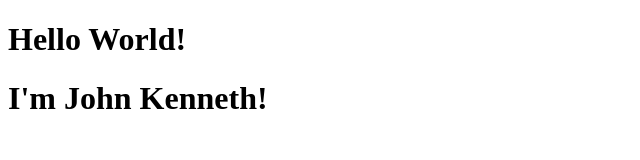
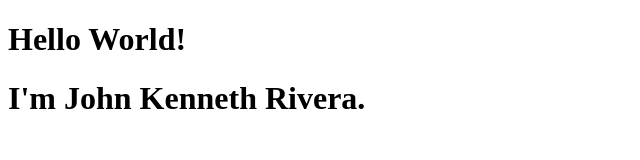
Before and after one commit to Crystalcraige/helloworld, a plain HTML site: page index.html in a window 1280 px wide. Shown: the whole page, without its empty margins (0-640 px from the left). Drawn offline with Linux system fonts and the light colour scheme.

Commit message:
First webpage

```diff
--- a/index.html
+++ b/index.html
@@ -4,10 +4,10 @@
     <meta charset="UTF-8">
     <meta http-equiv="X-UA-Compatible" content="IE=edge">
     <meta name="viewport" content="width=device-width, initial-scale=1.0">
-    <title>Document</title>
+    <title>First Webpage</title>
 </head>
 <body>
     <h1>Hello World!</h1>
-    <h1>I'm John Kenneth!</h1>
+    <h1>I'm John Kenneth Rivera.</h1>
 </body>
 </html>
```
